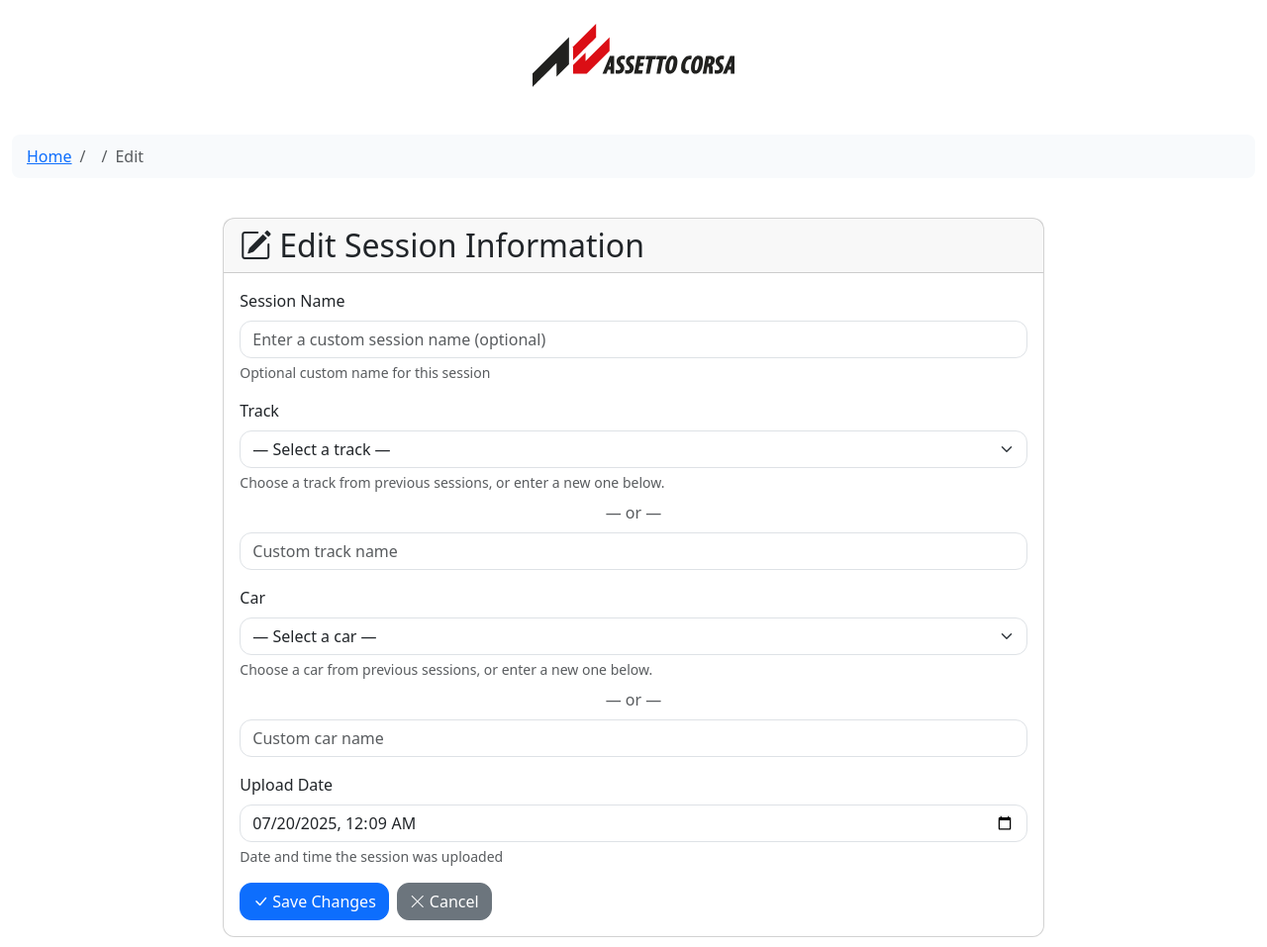
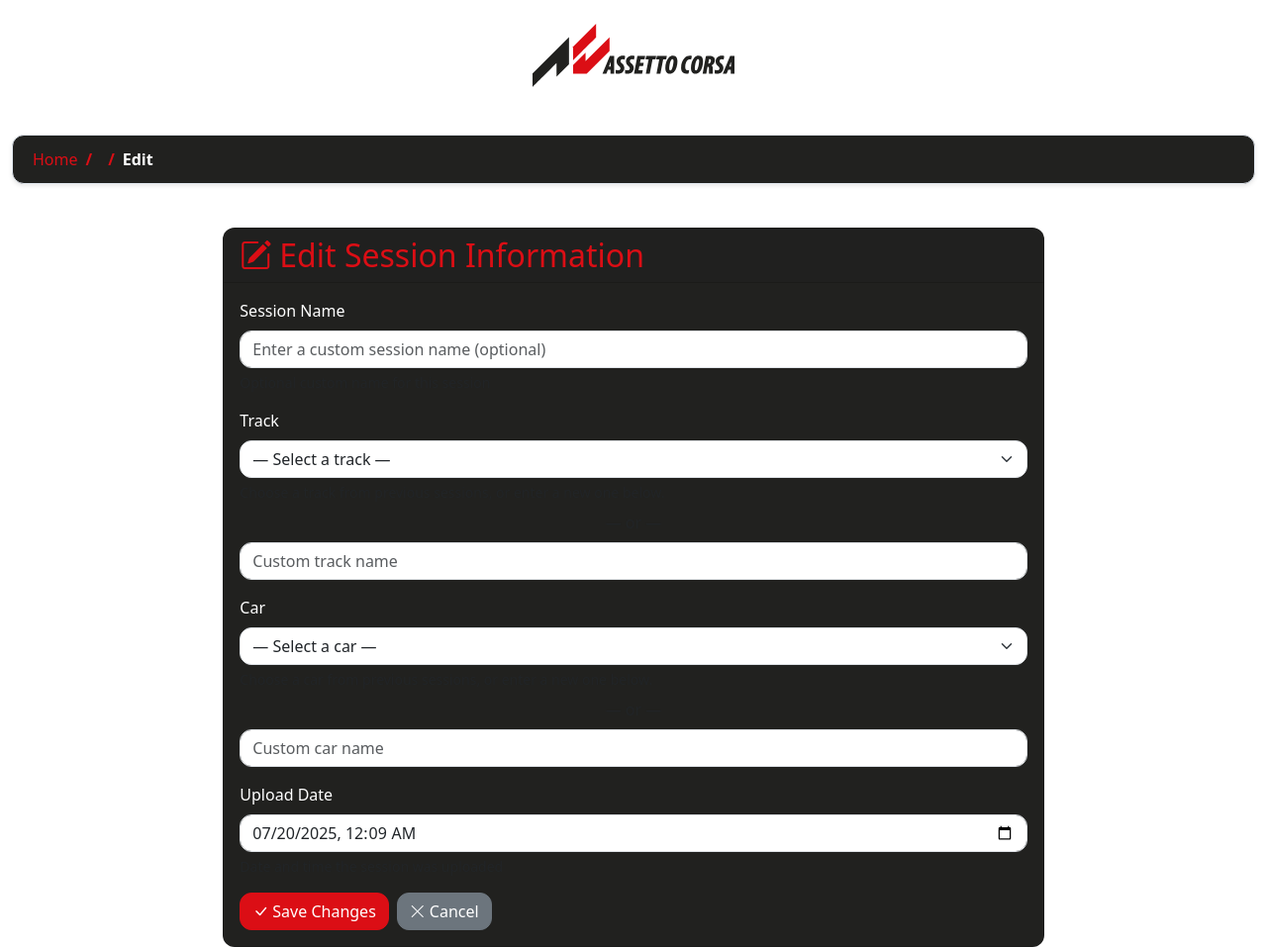
Before and after one commit to mnapoleon/actimes-dj, a Django app: template laptimes/templates/laptimes/session_edit.html in a window 1280 px wide. Shown: the whole page at 99% size. Run offline with Django 5.2, Linux system fonts and the light colour scheme; the template is opened without the code that fills it: values that come from a table or form of the project are taken from there, others are empty.

Commit message:
refactor CSS styles for improved UI consistency and update HTML structure for the upload form

```diff
--- a/laptimes/static/laptimes/css/style.css
+++ b/laptimes/static/laptimes/css/style.css
@@ -3,14 +3,10 @@
 :root {
   --primary-color: #2563eb;
   --purple-color: #8b5cf6;
-  --background-color: #f8fafc;
-  --card-background: #ffffff;
+  --background-color: #ffffff;
+  --card-background: #21211F;
   --text-color: #1e293b;
   --border-color: #e2e8f0;
-}
-  background-color: #2a2a28 !important;
-  color: #fff !important;
-  border-color: var(--primary-color) !important;
 }
 
 /* Custom purple badge for fastest sectors */
@@ -48,10 +44,11 @@
 }
 
 /* Table header styling */
-.table-primary th {
-  background-color: var(--primary-color) !important;
+.table-primary th,
+.table thead th {
+  background-color: #DB0E15 !important;
   color: white !important;
-  border-color: var(--primary-color) !important;
+  border-color: #DB0E15 !important;
 }
 
 /* Rounded corners for all elements */
@@ -73,6 +70,11 @@
 }
 
 /* Round the table corners properly */
+.table {
+  border-radius: 12px !important;
+  overflow: hidden !important;
+}
+
 .table thead th:first-child {
   border-top-left-radius: 12px !important;
 }
@@ -91,11 +93,11 @@
 
 /* Navigation styling */
 header h1 a {
-  color: var(--primary-color) !important;
+  color: #DB0E15 !important;
 }
 
 header h1 a:hover {
-  color: #1d4ed8 !important;
+  color: #b30b11 !important;
 }
 
 /* List group styling */
@@ -111,9 +113,37 @@
 
 /* Breadcrumb styling */
 .breadcrumb {
-  background-color: var(--background-color);
-  border-radius: 8px;
-  padding: 10px 15px;
+  background-color: var(--card-background) !important;
+  border-radius: 12px !important;
+  padding: 12px 20px !important;
+  border: 1px solid var(--border-color) !important;
+  margin-bottom: 20px !important;
+  box-shadow: 0 2px 4px rgba(0, 0, 0, 0.1) !important;
+}
+
+.breadcrumb-item {
+  color: #DB0E15 !important;
+}
+
+.breadcrumb-item a {
+  color: #DB0E15 !important;
+  text-decoration: none !important;
+  font-weight: 500 !important;
+}
+
+.breadcrumb-item a:hover {
+  color: #b30b11 !important;
+  text-decoration: underline !important;
+}
+
+.breadcrumb-item.active {
+  color: #ffffff !important;
+  font-weight: 600 !important;
+}
+
+.breadcrumb-item + .breadcrumb-item::before {
+  color: #DB0E15 !important;
+  font-weight: bold !important;
 }
 
 /* Custom alert styling */
@@ -146,6 +176,74 @@
   border-color: var(--primary-color);
 }
 
+/* Body background */
+body {
+  background-color: var(--background-color) !important;
+}
+
+/* Card and table backgrounds */
+.card {
+  background-color: var(--card-background) !important;
+  color: #ffffff !important;
+}
+
+.table {
+  background-color: #ffffff !important;
+  color: var(--text-color) !important;
+}
+
+.table td,
+.table th {
+  border-color: var(--border-color) !important;
+  color: var(--text-color) !important;
+}
+
+/* Session section text in red */
+.card h1,
+.card h2,
+.card h3,
+.card h4,
+.card h5,
+.card h6 {
+  color: #DB0E15 !important;
+}
+
+/* Driver name in grid - make it black */
+.table .text-primary {
+  color: #000000 !important;
+}
+
+/* Lap badge - make it black */
+.table .badge.bg-primary {
+  background-color: #000000 !important;
+  color: #ffffff !important;
+}
+
+/* Edit Session button - make it red */
+.btn-outline-primary {
+  color: #DB0E15 !important;
+  border-color: #DB0E15 !important;
+}
+
+.btn-outline-primary:hover {
+  background-color: #DB0E15 !important;
+  border-color: #DB0E15 !important;
+  color: #ffffff !important;
+}
+
+/* Upload Session button - make it red */
+.btn-primary {
+  background-color: #DB0E15 !important;
+  border-color: #DB0E15 !important;
+  color: #ffffff !important;
+}
+
+.btn-primary:hover {
+  background-color: #b30b11 !important;
+  border-color: #b30b11 !important;
+  color: #ffffff !important;
+}
+
 /* Responsive improvements */
 @media (max-width: 768px) {
   .container-fluid {
--- a/laptimes/templates/laptimes/home.html
+++ b/laptimes/templates/laptimes/home.html
@@ -65,8 +65,6 @@
   <p class="text-muted">No sessions uploaded yet.</p>
 {% endif %}
 
-<div class="row">
-  <div class="col-md-6">
 <div class="card mb-4">
   <div class="card-body">
     <h2 class="card-title">Upload Race Data</h2>
@@ -92,6 +90,4 @@
     </form>
   </div>
 </div>
-  </div>
-</div>
 {% endblock %}
```
Lines whose indentation alone changed are shown as unchanged.
